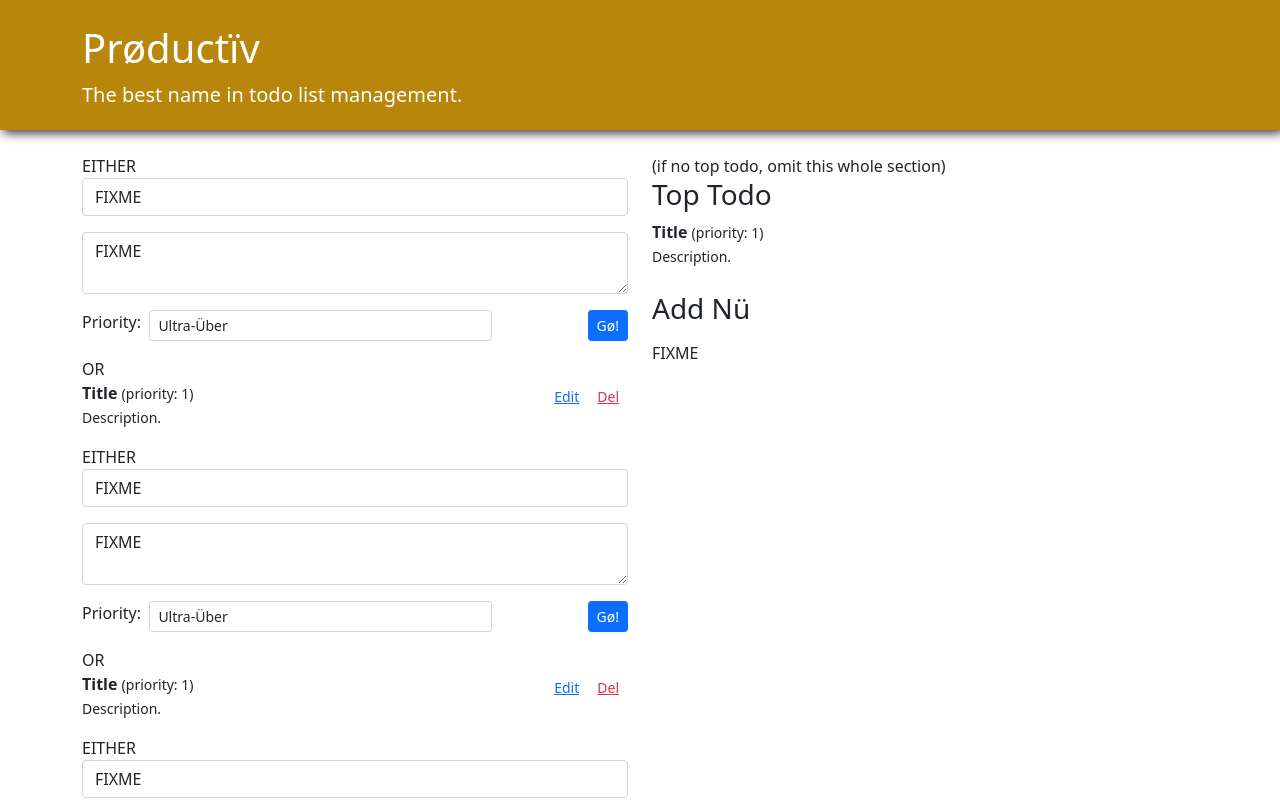
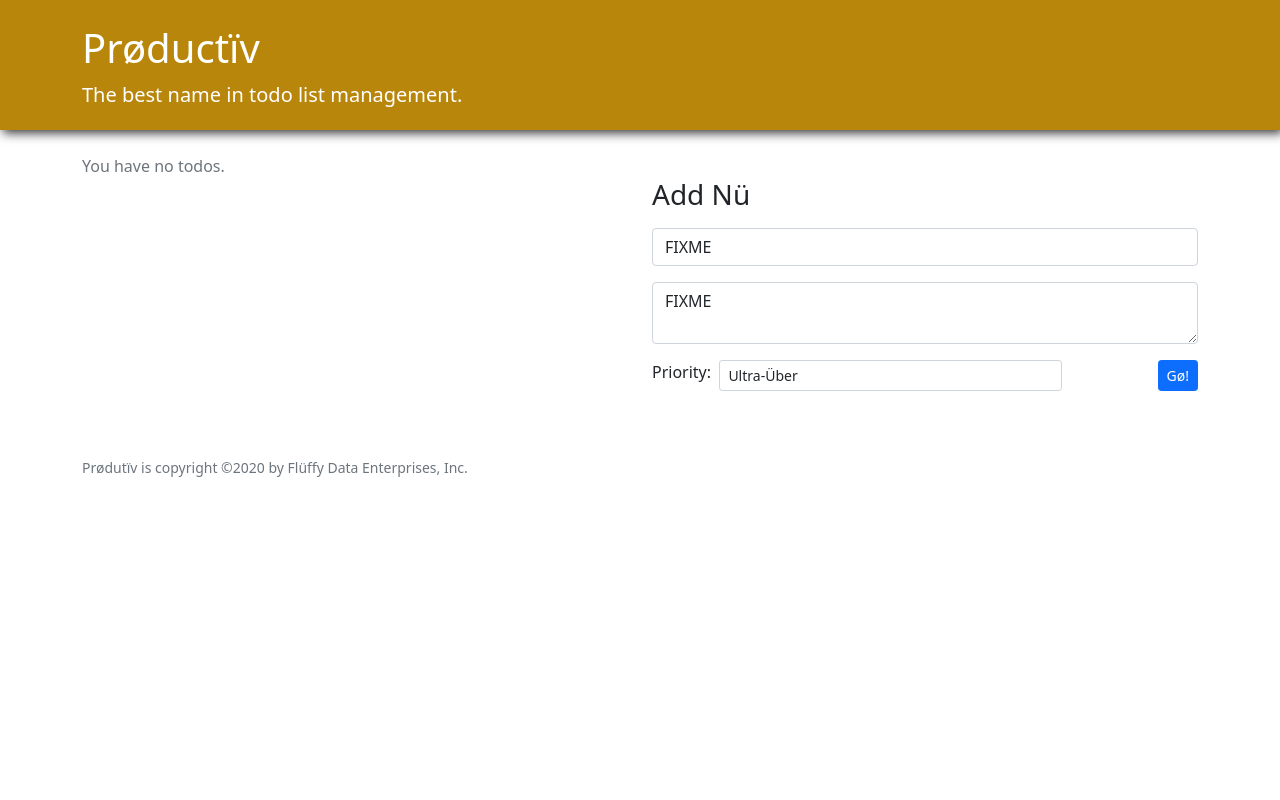
Before and after one commit to franciscarino/react-forms-design-productiv, a React (Create React App) app: page / in a window 1280 px wide. Shown: the top 800 px of the page. Built offline with nearby package versions, Linux system fonts and the light colour scheme.

Commit message:
finish TodoApp and Todo

```diff
--- a/src/EditableTodo.js
+++ b/src/EditableTodo.js
@@ -12,10 +12,12 @@ import TodoForm from "./TodoForm";
  * EditableTodoList -> EditableTodo -> { Todo, TodoForm }
  */
 
-function EditableTodo() {
+function EditableTodo({todo, update, remove}) {
 
   /** Toggle if this is being edited */
-  function toggleEdit() { }
+  function toggleEdit() {
+
+  }
 
   /** Call remove fn passed to this. */
   function handleDelete() { }
--- a/src/EditableTodoList.js
+++ b/src/EditableTodoList.js
@@ -11,7 +11,7 @@ import EditableTodo from "./EditableTodo";
  * TodoApp -> EditableTodoList -> [ EditableTodo, ... ]
  */
 
-function EditableTodoList() {
+function EditableTodoList({todos, update, remove}) {
   return (
       <div>
         {/*   FIXME  */}
--- a/src/Todo.js
+++ b/src/Todo.js
@@ -8,12 +8,15 @@ import React from "react";
  * { EditableTodo, TopTodo } -> Todo
  **/
 
-function Todo() {
+function Todo({ todo }) {
   return (
-      <div className="Todo">
-        <div><b>Title</b> <small>(priority: 1)</small></div>
-        <div><small>Description.</small></div>
+    <div className="Todo">
+      <div>
+        <b>{todo.title}</b>
+        <small>(priority: {todo.priority})</small>
       </div>
+      <div><small>{todo.description}.</small></div>
+    </div>
   );
 }
 
--- a/src/TodoApp.js
+++ b/src/TodoApp.js
@@ -3,6 +3,7 @@ import { v4 as uuid } from "uuid";
 
 import TopTodo from "./TopTodo";
 import EditableTodoList from "./EditableTodoList";
+import TodoForm from "./TodoForm"
 
 /** App for managing a todo list.
  *
@@ -16,17 +17,34 @@ import EditableTodoList from "./EditableTodoList";
  */
 
 function TodoApp() {
+  const [todos, setTodos] = useState([]);
 
   /** add a new todo to list */
-  function create(newTodo) {
+  function create(todo) {
+    const newTodo = { ...todo, id: uuid() };
+    setTodos((todos) => [...todos, newTodo]);
   }
 
   /** update a todo with updatedTodo */
   function update(updatedTodo) {
+
+    //TODO:clean up code, possibly fix it
+    const copyTodos = [...todos];
+
+    for (let i = 0; i < todos.length; i++) {
+      if (todos[i].id === updatedTodo.id) {
+        copyTodos.splice(i, 1, updatedTodo);
+        setTodos(copyTodos);
+      }
+    }
+    //find the same id in the todos array
+    // todos.filter((t)=> t.id === id)
+    //replace old todo with the new one using setTodos()
   }
 
   /** delete a todo by id */
   function remove(id) {
+    setTodos((todos) => todos.filter((t) => t.id !== id));
   }
 
   return (
@@ -34,20 +52,30 @@ function TodoApp() {
       <div className="row">
 
         <div className="col-md-6">
-            <EditableTodoList /> OR
-            <span className="text-muted">You have no todos.</span>
+          {todos.length > 0 ?
+            <EditableTodoList
+              todos={todos}
+              update={update}
+              remove={remove}
+            /> :
+            <span className="text-muted">You have no todos.</span>}
+
         </div>
 
         <div className="col-md-6">
-            (if no top todo, omit this whole section)
           <section className="mb-4">
+            {todos.length > 0 ?
+              <div>
                 <h3>Top Todo</h3>
                 <TopTodo />
+                </div> :
+                ""
+            }
           </section>
 
           <section>
             <h3 className="mb-3">Add Nü</h3>
-              FIXME
+            <TodoForm handleSave={create}/>
           </section>
         </div>
 
--- a/src/TopTodo.js
+++ b/src/TopTodo.js
@@ -10,12 +10,12 @@ import Todo from "./Todo";
  * TodoApp -> TopTodo
  */
 
-function TopTodo() {
+function TopTodo({todos}) {
   // lowest-priority # is the highest priority
-  // let top = todos.reduce(
-  //     (acc, cur) => cur.priority < acc.priority ? cur : acc, todos[0]);
+  let top = todos.reduce(
+      (acc, cur) => cur.priority < acc.priority ? cur : acc, todos[0]);
 
-  return <Todo  />;
+  return <Todo todo={top}  />;
 }
 
 export default TopTodo;
```
Also changed, not shown: 1 other file (tests, documents, lock files or other folders). Lines whose indentation alone changed are shown as unchanged.
